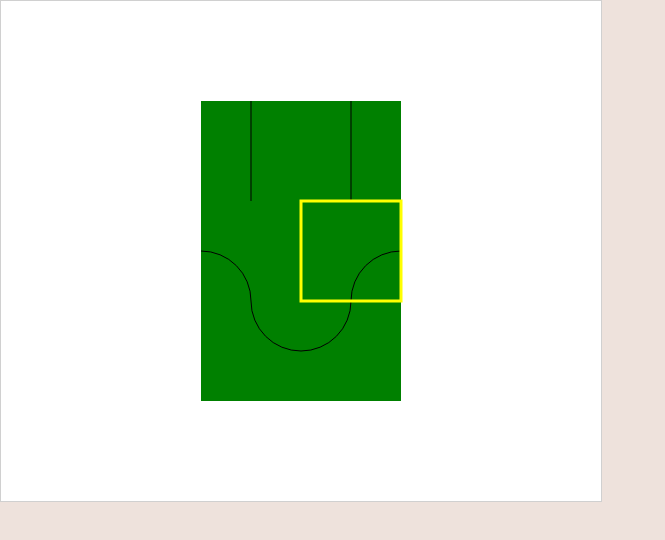
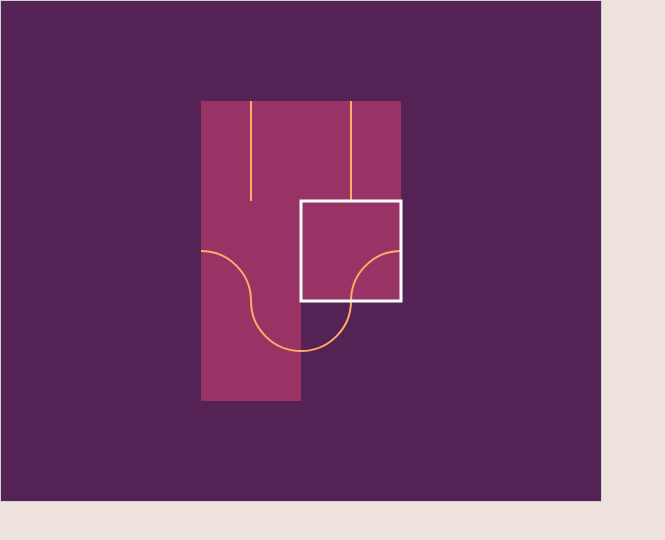
Before and after one commit to kelvinperrie/Tracks, a plain HTML site: page index.html in a window 1280 px wide. Both pictures are taken after a click on the element 301 px from the left and 251 px from the top of the page. Shown: the whole page, without its empty margins (0-665 px from the left). Drawn offline with Linux system fonts and the light colour scheme.

Commit message:
styling, some refactoring

```diff
--- a/css/tracks.css
+++ b/css/tracks.css
@@ -7,5 +7,5 @@ body {
 
 canvas {
     border: 1px solid #d0d0d0;
-    background-color: #fff;
+    background-color: #552255;
 }
--- a/js/tracks.js
+++ b/js/tracks.js
@@ -9,6 +9,12 @@ var gameModel = function() {
     self.tileHeight = 100;
     self.tileWidth = 100;
     self.showIds = false;
+    self.colours = {
+        default: "#552255",
+        moveable: "#993366",
+        track1: "#FFAA66",
+        selection: "#FFFFFF"
+    }
 
     self.selectedTile = null;
 
@@ -99,7 +105,11 @@ var gameModel = function() {
                     var xpos = x * self.tileWidth;
                     var ypos = y * self.tileHeight;
                     self.ctx.save();
-                    self.ctx.fillStyle = 'green';
+                    if(tile.isMoveable) {
+                        self.ctx.fillStyle = self.colours.moveable;
+                    } else {
+                        self.ctx.fillStyle = self.colours.default;
+                    }
                     self.ctx.fillRect(xpos,ypos,self.tileWidth,self.tileHeight);
                     if(self.showIds) {
                         self.ctx.font = '20px serif';
@@ -113,10 +123,12 @@ var gameModel = function() {
                             var end =   self.GetCoordinatesForConnection(xpos,ypos,tile.connections[c].side2,tile.connections[c].fromEdge2);
                             self.ctx.save();
                             self.ctx.beginPath();
+                            self.ctx.strokeStyle = self.colours.track1;
                             self.ctx.moveTo(start.x, start.y);
+                            self.ctx.lineWidth = "2";
                             if(self.IsConnectionACurve(tile.connections[c])) {
                                 // todo this only works if height and width = 100
-                                ctx.arcTo(xpos+50, ypos+50, end.x, end.y, 50);
+                                ctx.arcTo(xpos+self.tileWidth/2, ypos+self.tileHeight/2, end.x, end.y, 50);
                             } else {
                                 self.ctx.lineTo(end.x, end.y);
                             }
@@ -133,7 +145,7 @@ var gameModel = function() {
             var xpos = self.selectedTile.x * self.tileWidth;
             var ypos = self.selectedTile.y * self.tileHeight;
             self.ctx.save();
-            self.ctx.strokeStyle = 'yellow';
+            self.ctx.strokeStyle = self.colours.selection;
             self.ctx.lineWidth = "3";
             self.ctx.beginPath();
             self.ctx.rect(xpos,ypos,self.tileWidth,self.tileHeight);
@@ -168,7 +180,7 @@ var gameModel = function() {
             }
             // do we already have a tile selected?
             if(self.selectedTile) {
-                // is the selected tile the same as the one just clicked?
+                // is the selected tile the same as the one just clicked? if yes then deselected it, if no then select the clicked one
                 if(self.selectedTile.id == clickedTile.id) {
                     self.ClearSelectedTile();
                     console.log("clicked the selected tile again, so clearing selected")
@@ -183,6 +195,9 @@ var gameModel = function() {
                 console.log("setting tile as selected")
                 self.SetSelectedTile(clickedTile);
             }
+        } else {
+            // clicked out of the tiles somewhere
+            self.ClearSelectedTile();
         }
     }
 
@@ -194,7 +209,7 @@ var gameModel = function() {
 
     self.SwapTiles = function(tile1, tile2) {
 
-        var t1id = tile1.id.valueOf();
+        var t1id = tile1.id;
         var t1con = tile1.connections;
 
         self.board[tile1.y][tile1.x].id = tile2.id;
```
